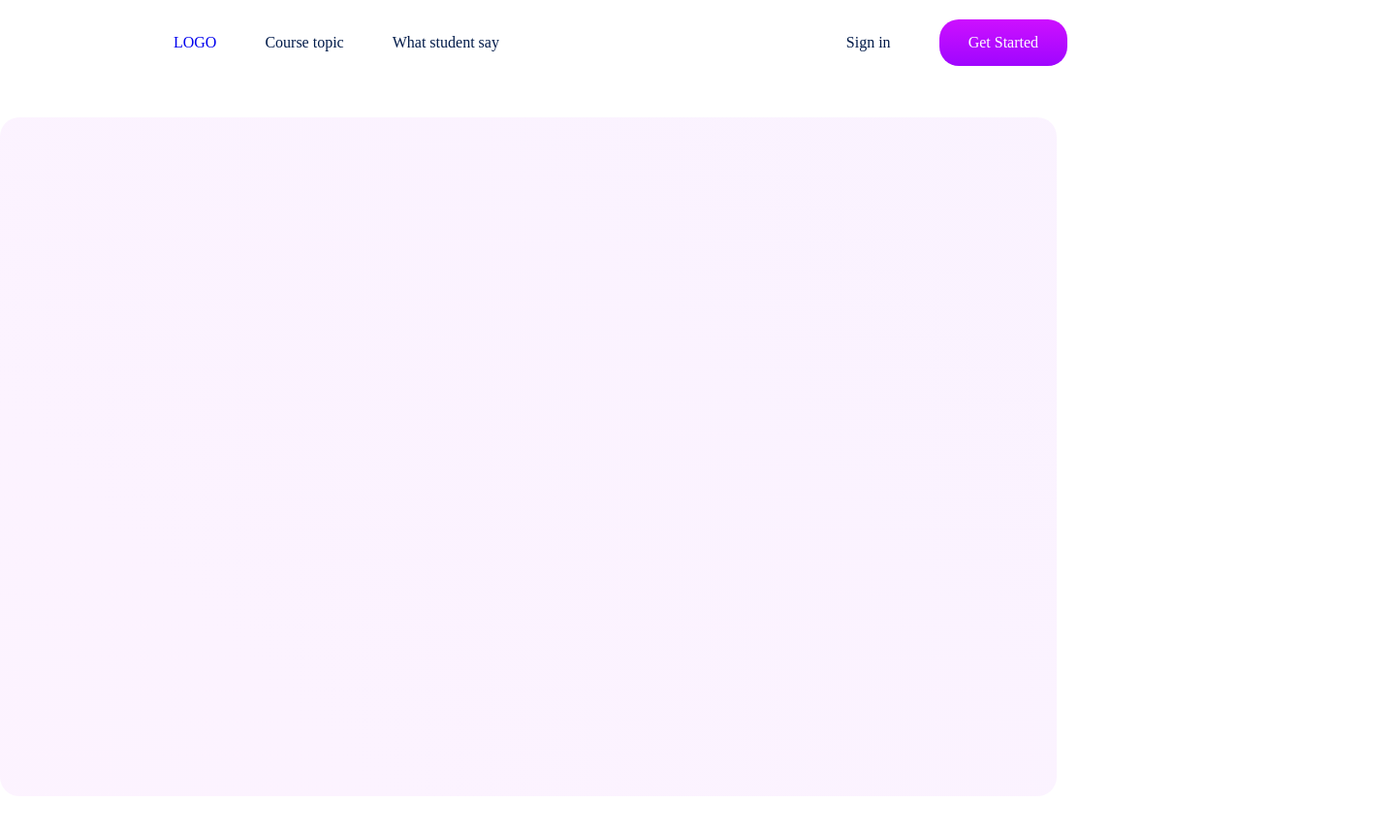
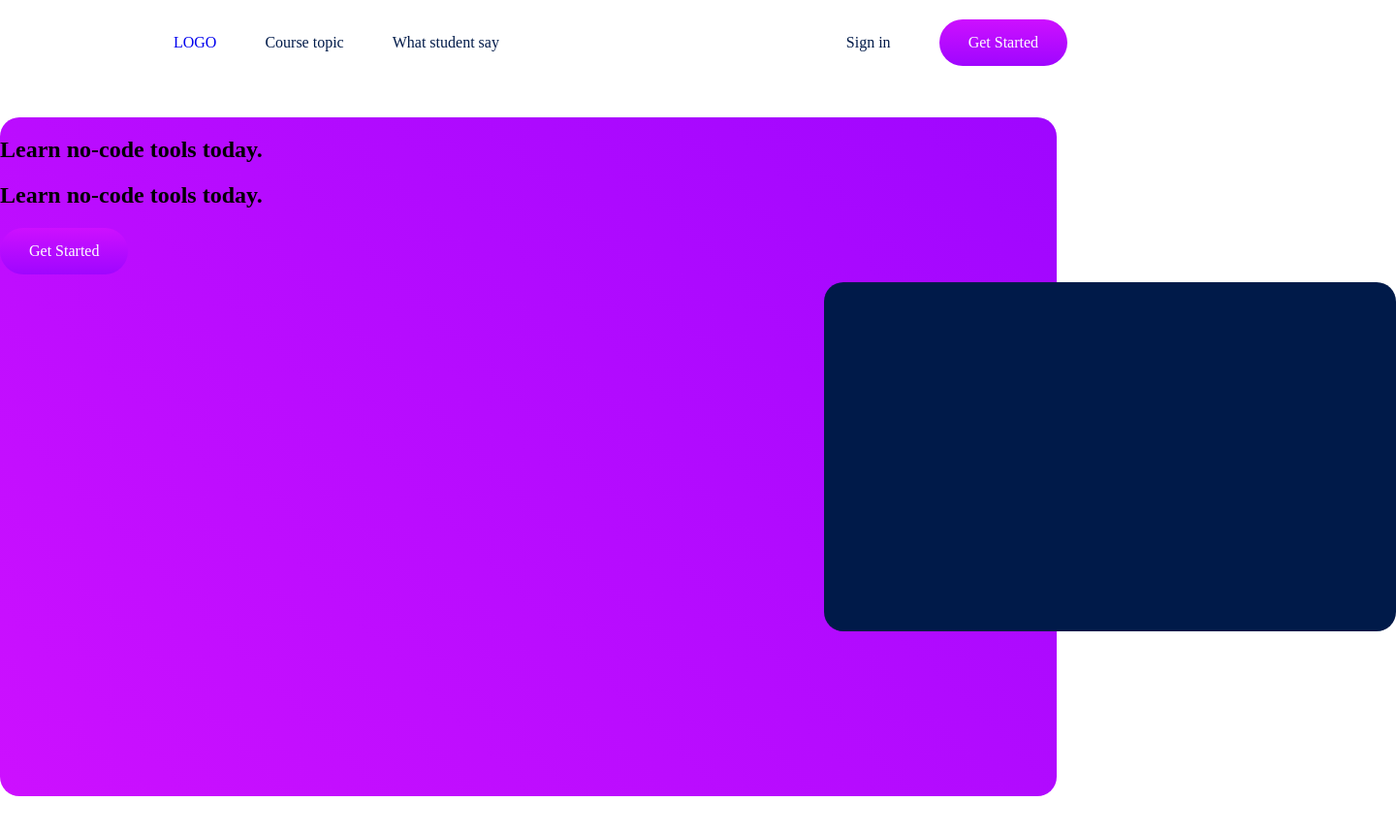
Before and after one commit to Bekansm/AlphaProject, a plain HTML site: page index.html in a window 1280 px wide. Shown: the top 860 px of the page at 97% size, 1440 px wide, since content can reach past the window. Before the commit the page ends 821 px from the top, so only its background shows below. Drawn offline with Linux system fonts and the light colour scheme.

Commit message:
last changes

```diff
--- a/index.html
+++ b/index.html
@@ -26,7 +26,12 @@
 
     <!-- Section 1 -->
 <div class="section1">
-    <div class="section1__element1"></div>
+    <div class="section1__element1">
+        <div class="section1__element1__title"><h2>Learn no-code tools today.</h2></div>
+        <div class="section1__element1__decrtiption description_text"><h2>Learn no-code tools today.</h2></div>
+        <a href="" class="button">Get Started</a>
+        <div class="section1__element1__students"></div>
+    </div>
     <div class="section1__element2"></div>
 </div>
 
--- a/style.css
+++ b/style.css
@@ -3,6 +3,7 @@ body {
     flex-direction: column;
     margin: 0px;
     padding: 0px;
+    height: 2000px;
 }
 nav{
     height: 101px;
@@ -29,21 +30,39 @@ a:hover, a:visited, a {
     cursor:pointer;
 }
 .nav__text :hover, :visited {
+    font-size: 16px;
     color: #001A49;
 }
 .button {
     display: inline-block;
     background: linear-gradient(#CD10FF, #9F06FF);
     color: white;
-    border-radius: 20px;
+    border-radius: 33px;
     padding: 15px 30px;
 }
 
-
+.section1 {
+    display: flex;
+    width: 100%;
+    flex-direction: row;
+}
 .section1__element1 {
     height: 700px;
-    width: 1090px;
+    min-width: 1090px;
     background: linear-gradient(45deg, #CD10FF, #9F06FF);
     border-radius: 20px;
-    opacity: 0.05;
+    opacity: 1;
 }
+
+
+
+.section1__element2 {
+    position: relative;
+    right: 240px;
+    top: 170px;
+    height: 360px;
+    min-width: 590px;
+    background-color: #001A49;
+    border-radius: 20px;
+
+}
```
